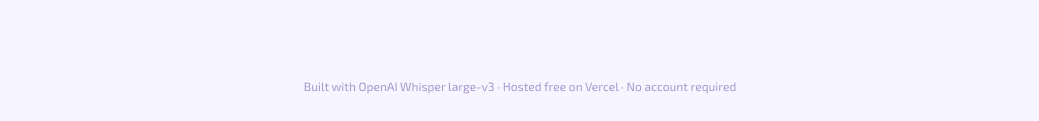
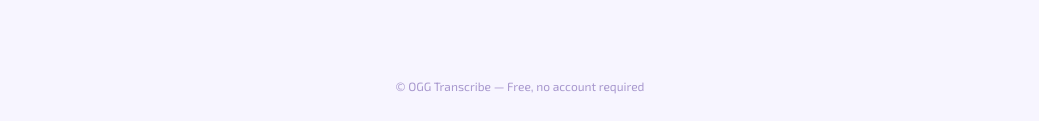
Before and after one commit to vishalchhipaptp-seo/ogg-to-text, a website: page index.html in a window 1280 px wide. Shown: the part 1061-1182 px from the top of the page, without its empty margins (120-1159 px from the left). Drawn offline with Linux system fonts and the light colour scheme.

Commit message:
Remove footer text
Co-Authored-By: Claude Sonnet 4.6 <noreply@anthropic.com>

```diff
--- a/index.html
+++ b/index.html
@@ -389,7 +389,7 @@
   </div>
 </main>
 
-<footer>Built with OpenAI Whisper large-v3 &middot; Hosted free on Vercel &middot; No account required</footer>
+<footer>&copy; OGG Transcribe &mdash; Free, no account required</footer>
 
 <script type="module">
   const $ = id => document.getElementById(id);
```
